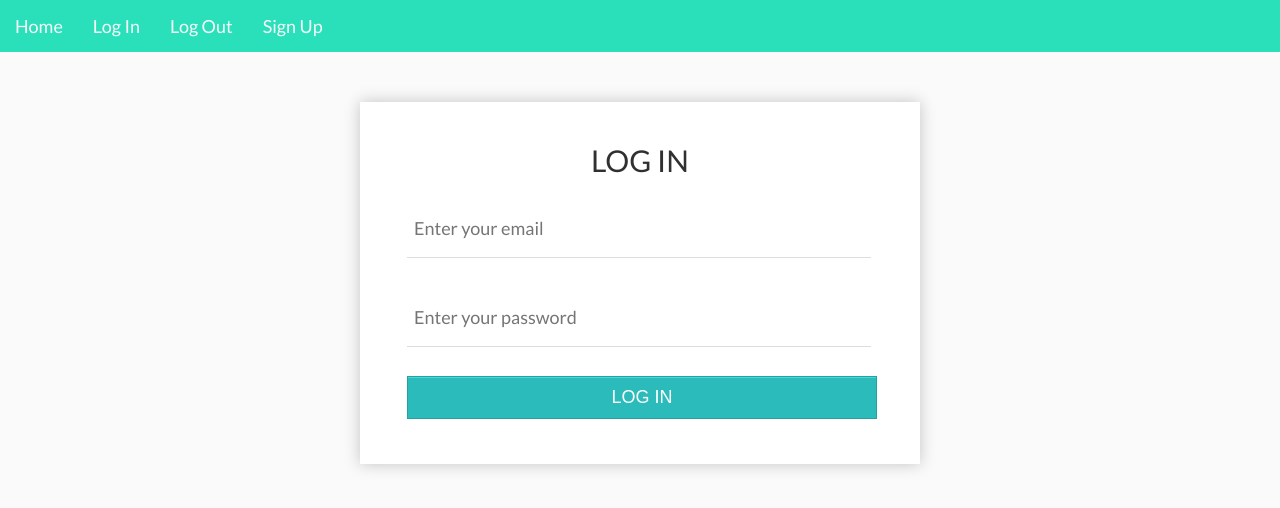
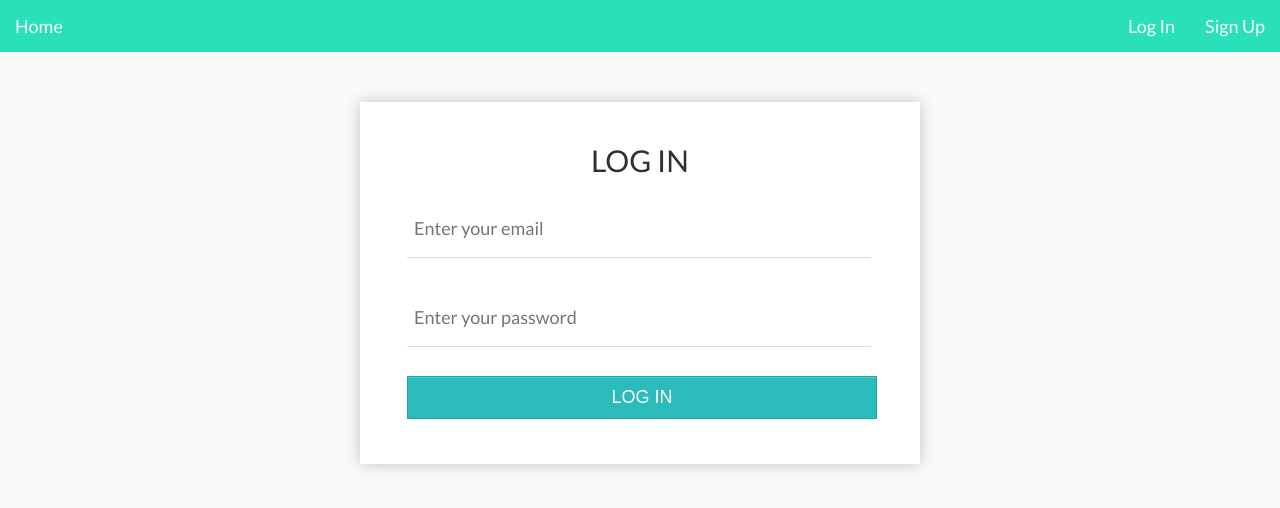
Before and after one commit to gooddb67/onboard-frontend, a React (Create React App) app: page /login in a window 1280 px wide. Shown: the top 508 px of the page. Built offline with nearby package versions, Linux system fonts and the light colour scheme; a web font is replaced by a local one.

Commit message:
switched navbar positions

```diff
--- a/src/App.js
+++ b/src/App.js
@@ -44,10 +44,10 @@ class App extends Component {
     const AuthLoginForm = authorize(Login);
     const AuthUserShow = authorize(UserShow);
     const AuthSignupForm = authorize(SignupContainer);
-
+    const loggedIn = !!localStorage.getItem("jwtToken");
     return (
       <div className="App">
-        <NavBar />
+        <NavBar loggedIn={loggedIn} />
         <Route exact path="/" component={Home} />
         <Route
           path="/login"
--- a/src/components/Authorize.js
+++ b/src/components/Authorize.js
@@ -11,7 +11,10 @@ export function authorize(RenderedComponent) {
       console.log("HOC props", this.props);
 
       const { pathname } = this.props.location;
-      if (this.loggedIn() && pathname == "/login") {
+      if (
+        (this.loggedIn() && pathname == "/login") ||
+        (this.loggedIn() && pathname == "/signup")
+      ) {
         console.log("I am logged in", this.loggedIn());
         return <Redirect to="/" />;
       } else if (!this.loggedIn() && pathname == "/signup") {
--- a/src/components/NavBar.js
+++ b/src/components/NavBar.js
@@ -2,34 +2,48 @@ import React from "react";
 import { NavLink } from "react-router-dom";
 
 function NavBar(props) {
-  return (
+  const showNavBar = props.loggedIn ? (
     <ul className="navbar" style={ulStyle}>
-      <li style={liStyle}>
+      <li style={liStyleLeft}>
         <NavLink exact to="/" style={linkStyle}>
           Home
         </NavLink>
       </li>
-      <li style={liStyle}>
+      <li style={liStyleRight}>
+        <NavLink to="/logout" style={linkStyle}>
+          Log Out
+        </NavLink>
+      </li>
+    </ul>
+  ) : (
+    <ul className="navbar" style={ulStyle}>
+      <li style={liStyleLeft}>
+        <NavLink exact to="/" style={linkStyle}>
+          Home
+        </NavLink>
+      </li>
+      <li style={liStyleRight}>
+        <NavLink to="/signup" style={linkStyle}>
+          Sign Up
+        </NavLink>
+      </li>
+      <li style={liStyleRight}>
         <NavLink to="/login" style={linkStyle}>
           Log In
         </NavLink>
       </li>
-      <li style={liStyle}>
-        <NavLink to="/logout" style={linkStyle}>
-          Log Out
-        </NavLink>
-      </li>
-      <li style={liStyle}>
-        <NavLink to="/signup" style={linkStyle}>
-          Sign Up
-        </NavLink>
-      </li>
     </ul>
   );
+
+  return showNavBar;
 }
 
-const liStyle = {
+const liStyleLeft = {
   float: "left"
+};
+
+const liStyleRight = {
+  float: "right"
 };
 
 const ulStyle = {
--- a/src/index.css
+++ b/src/index.css
@@ -206,6 +206,7 @@ div.child-container-content {
   text-align: center;
   font-weight: bold;
   margin: 30px 0;
+  letter-spacing: 1.05px;
 }
 
 .searchBox {
```
